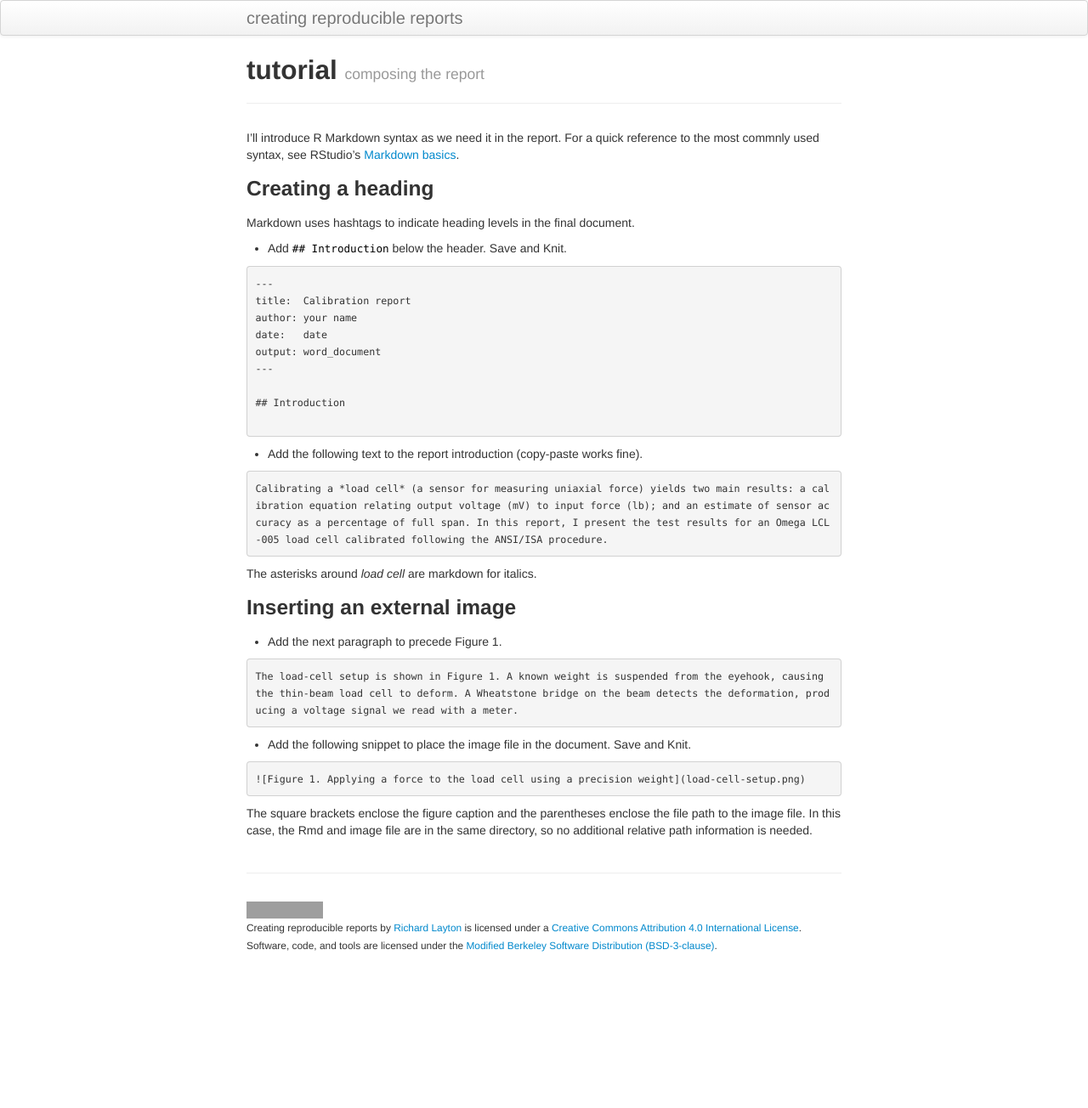
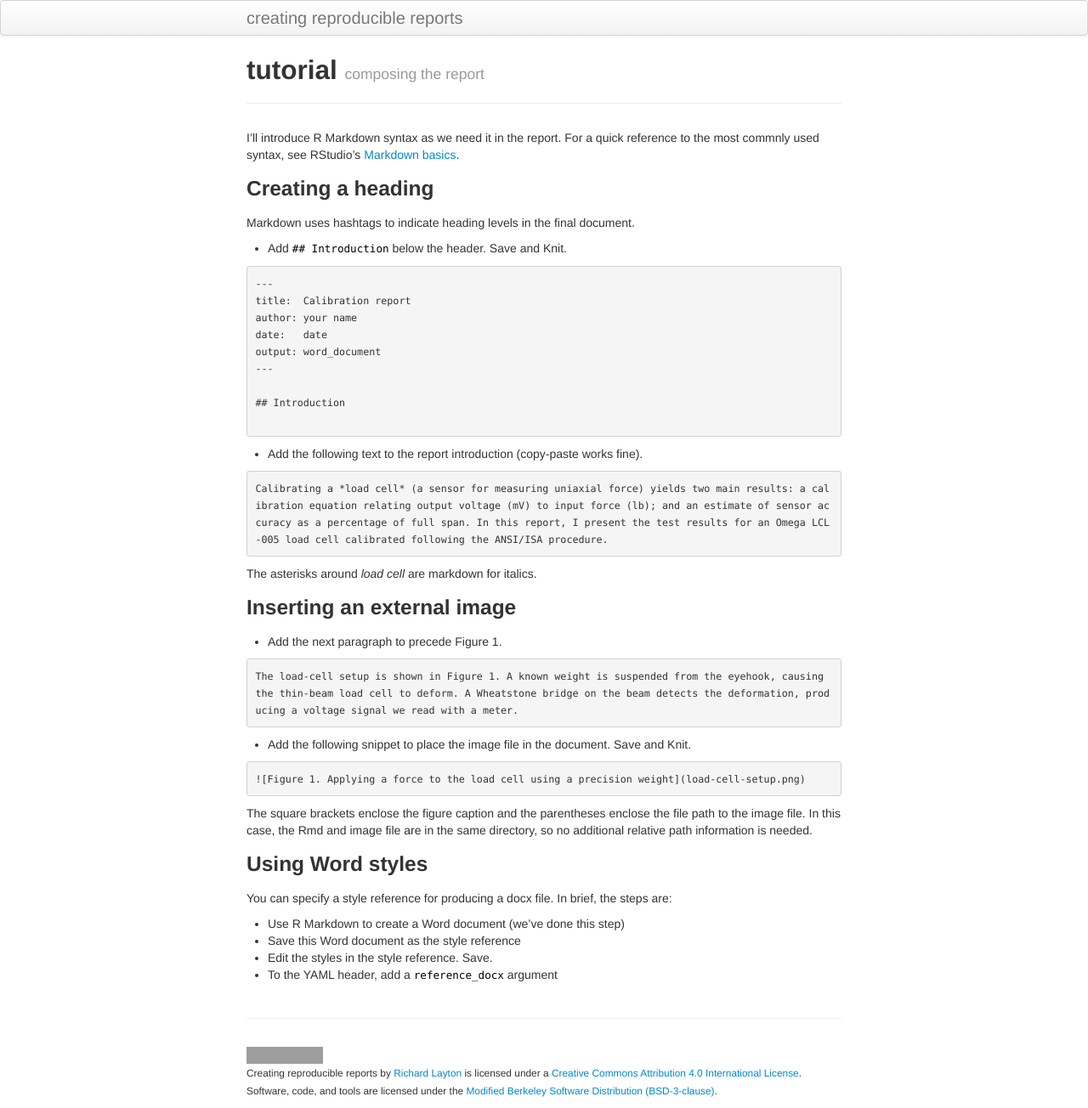
Before and after one commit to DSR-RHIT/creating-reproducible-reports, a Jekyll site: the page built from pages/composing.md, in a window 1280 px wide. Shown: the whole page at 85% size. Built offline with Jekyll 4.4.1, drawn with Linux system fonts in a browser that asks for light colours; before the commit the page ends 1133 px from its top, so only the background shows below that; grey boxes are pictures that could not be loaded.

Commit message:
tutorial

````diff
--- a/pages/composing.md
+++ b/pages/composing.md
@@ -24,9 +24,6 @@ output: word_document
 
 ```
 
-
-
-
 - Add the following text to the report introduction (copy-paste works fine).
 
 <pre><code>Calibrating a *load cell* (a sensor for measuring uniaxial force) yields two main results: a calibration equation relating output voltage (mV) to input force (lb); and an estimate of sensor accuracy as a percentage of full span. In this report, I present the test results for an Omega LCL-005 load cell calibrated following the ANSI/ISA procedure.
@@ -47,3 +44,12 @@ The asterisks around *load cell* are markdown for italics.
 ![Figure 1. Applying a force to the load cell using a precision weight](load-cell-setup.png)
 ```
 The square brackets enclose the figure caption and the parentheses enclose the file path to the image file. In this case, the Rmd and image file are in the same directory, so no additional relative path information is needed.
+
+### Using Word styles
+
+You can specify a style reference for producing a docx file. In brief, the steps are:
+
+- Use R Markdown to create a Word document (we've done this step)
+- Save this Word document as the style reference
+- Edit the styles in the style reference. Save.
+- To the YAML header, add a `reference_docx` argument
````
